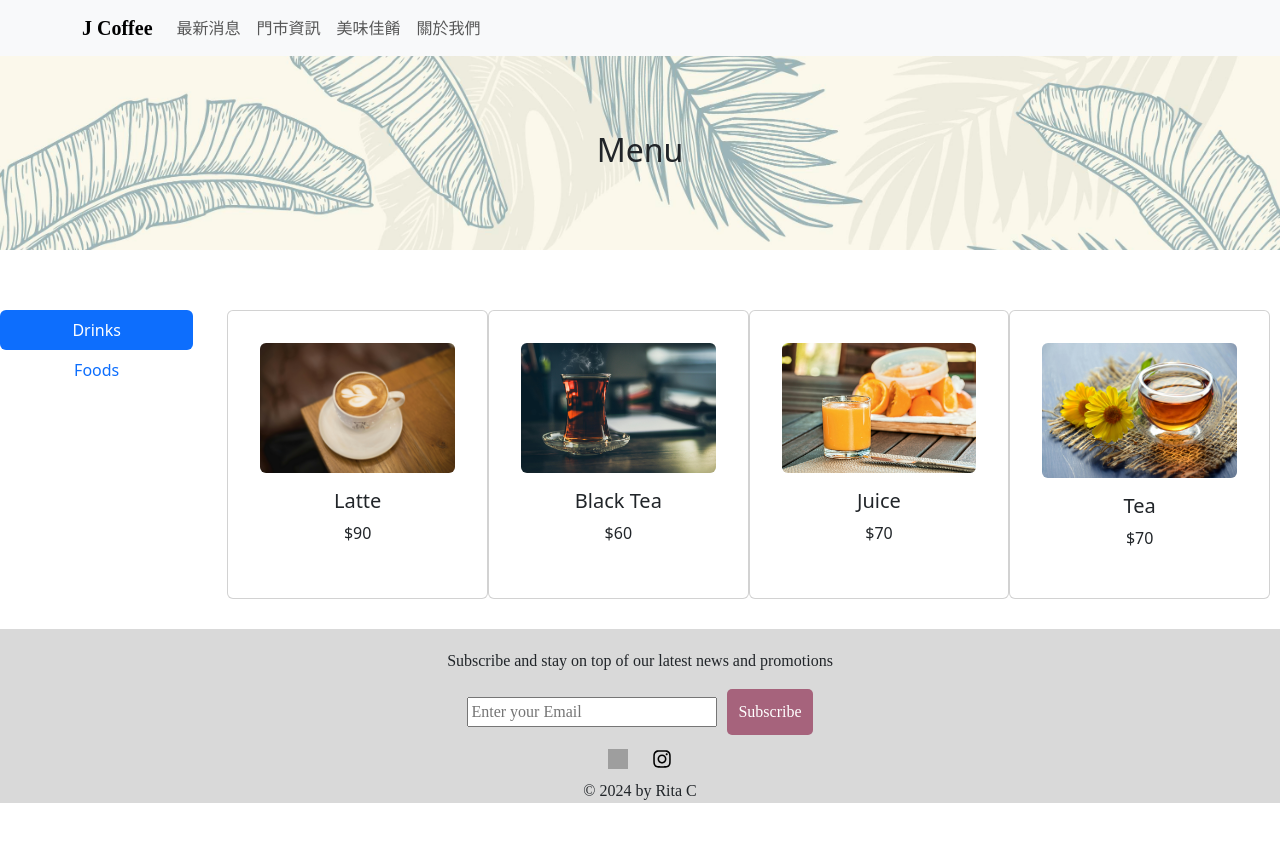
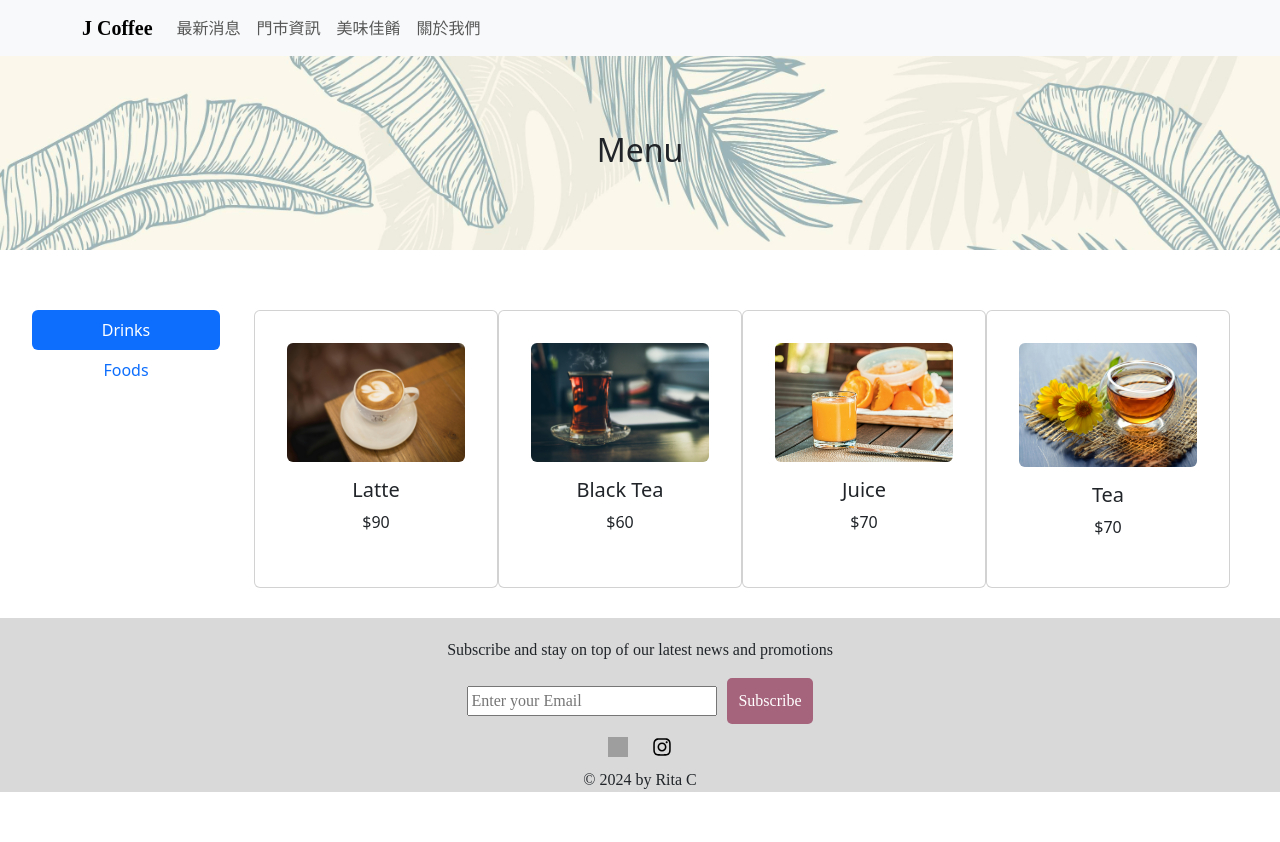
Before and after one commit to ritacc12/CoffeeShop, a React (Vite) app: page /menu in a window 1280 px wide. Shown: the top 842 px of the page. Built offline with nearby package versions, Linux system fonts and the light colour scheme; grey boxes are pictures that could not be loaded.

Commit message:
adjust the margin

```diff
--- a/src/page/Menu.jsx
+++ b/src/page/Menu.jsx
@@ -15,7 +15,7 @@ const Menu = () => {
       <Title title="Menu" />
 
       <Tab.Container id="left-tabs-example" defaultActiveKey="first">
-        <Row className="Menu" style={{ marginTop: "60px" }}>
+        <Row className="Menu" style={{ marginTop: "60px", marginLeft: "20px" }}>
           <Col md={2}>
             <Nav
               variant="pills"
@@ -31,7 +31,7 @@ const Menu = () => {
             </Nav>
           </Col>
           <Col xs={12} md={10}>
-            <Tab.Content>
+            <Tab.Content style={{ marginRight: "40px" }}>
               <Tab.Pane eventKey="first">
                 {" "}
                 <div className="CardContainer">
```
